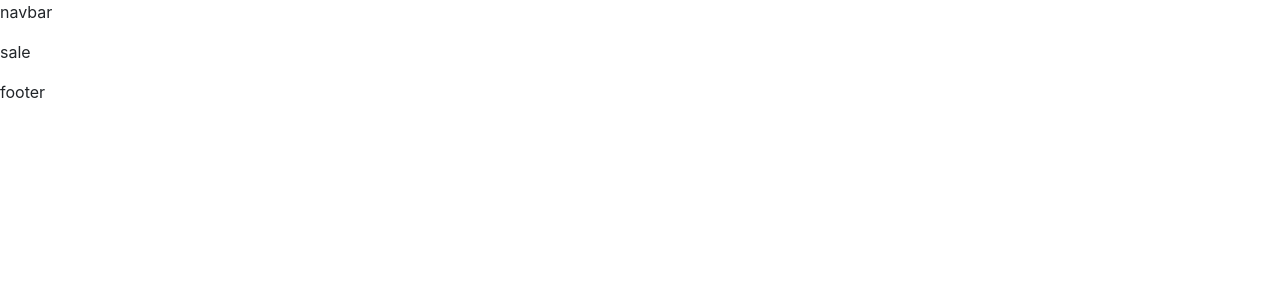
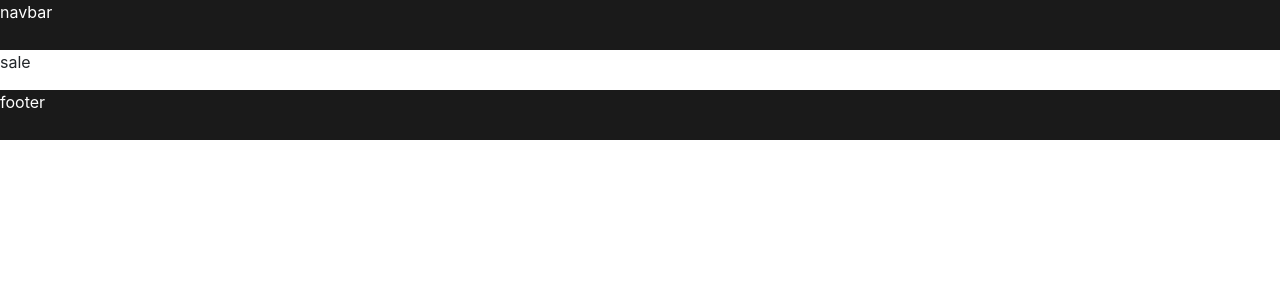
Before and after one commit to SavioVitorAlves/catalogo, a React (Create React App) app: page /sale in a window 1280 px wide. Shown: the top 300 px of the page. Built offline with nearby package versions, Linux system fonts and the light colour scheme.

Commit message:
feat: add configurations

```diff
--- a/src/components/layouts/Footer.jsx
+++ b/src/components/layouts/Footer.jsx
@@ -1,5 +1,8 @@
 import style from './Footer.module.css'
 function Footer (){
-    return <p>footer</p>
+    return(
+        <div className={style.footer}>footer</div>
+
+    )
 }
 export default Footer
--- a/src/components/layouts/Footer.module.css
+++ b/src/components/layouts/Footer.module.css
@@ -0,0 +1,5 @@
+.footer{
+    background-color: #1a1a1a;
+    height: 50px;
+    color: white;
+}
--- a/src/components/layouts/Navbar.jsx
+++ b/src/components/layouts/Navbar.jsx
@@ -1,5 +1,8 @@
 import style from './Navbar.module.css'
 function Navbar (){
-    return <p>navbar</p>
+    return(
+        <div className={style.navbar}>navbar</div>
+
+    )
 }
 export default Navbar
--- a/src/components/layouts/Navbar.module.css
+++ b/src/components/layouts/Navbar.module.css
@@ -0,0 +1,5 @@
+.navbar{
+    background-color: #1a1a1a;
+    height: 50px;
+    color: white;
+}
```
